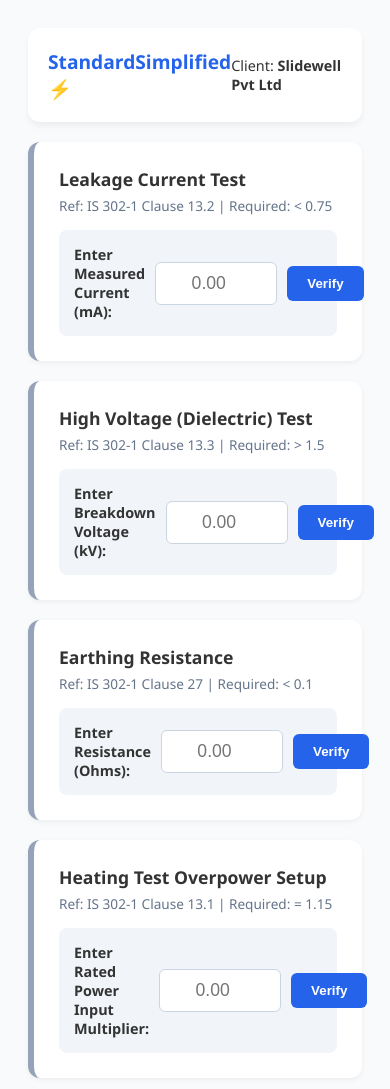
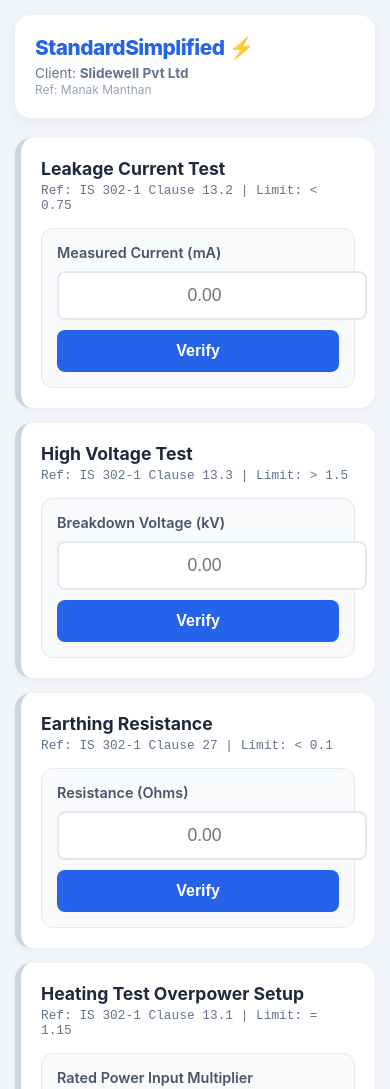
Before and after one commit to imcoderdev/app, a plain HTML site: page index.html in a window 390 px wide. Shown: the top 1089 px of the page. Drawn offline with Linux system fonts and the light colour scheme.

Commit message:
Refactor index.html for improved styles and logic
Refactor styles and improve layout for better mobile responsiveness. Update test descriptions and fix logic for displaying results.

```diff
--- a/index.html
+++ b/index.html
@@ -1,56 +1,228 @@
 <!DOCTYPE html>
 <html lang="en">
+
 <head>
     <meta charset="UTF-8">
     <meta name="viewport" content="width=device-width, initial-scale=1.0">
     <title>StandardSimplified | Smart Audit</title>
     <style>
-        :root { --primary: #2563eb; --success: #16a34a; --danger: #dc2626; --bg: #f8fafc; --card: #ffffff; }
-        body { font-family: 'Segoe UI', sans-serif; background: var(--bg); padding: 20px; color: #333; }
-        .container { max-width: 700px; margin: 0 auto; }
+        :root {
+            --primary: #2563eb;
+            --success: #16a34a;
+            --danger: #dc2626;
+            --bg: #f1f5f9;
+            --card: #ffffff;
+            --text: #1e293b;
+        }
 
-        /* Header */
-        header { background: var(--card); padding: 20px; border-radius: 12px; box-shadow: 0 4px 6px rgba(0,0,0,0.05); margin-bottom: 20px; display: flex; justify-content: space-between; align-items: center; }
-        .logo { font-weight: 800; color: var(--primary); font-size: 1.2rem; }
+        body {
+            font-family: -apple-system, BlinkMacSystemFont, 'Segoe UI', Roboto, sans-serif;
+            background: var(--bg);
+            padding: 15px;
+            margin: 0;
+            color: var(--text);
+            -webkit-font-smoothing: antialiased;
+        }
 
-        /* Card */
-        .check-card { background: var(--card); border-radius: 12px; padding: 25px; margin-bottom: 20px; box-shadow: 0 2px 5px rgba(0,0,0,0.05); border-left: 6px solid #94a3b8; }
-        .check-card.passed { border-left-color: var(--success); }
-        .check-card.failed { border-left-color: var(--danger); }
+        .container {
+            max-width: 600px;
+            margin: 0 auto;
+            width: 100%;
+        }
 
-        .test-title { font-size: 1.1rem; font-weight: 700; margin-bottom: 5px; }
-        .std-ref { font-size: 0.85rem; color: #64748b; margin-bottom: 15px; }
+        /* Header - Stacked on Mobile */
+        header {
+            background: var(--card);
+            padding: 20px;
+            border-radius: 16px;
+            box-shadow: 0 4px 15px rgba(0, 0, 0, 0.05);
+            margin-bottom: 20px;
+            display: flex;
+            flex-direction: row;
+            /* Default row for desktop */
+            justify-content: space-between;
+            align-items: center;
+        }
 
-        /* The Input Section */
-        .input-group { display: flex; gap: 10px; align-items: center; background: #f1f5f9; padding: 15px; border-radius: 8px; }
-        input { padding: 10px; border: 1px solid #cbd5e1; border-radius: 6px; width: 100px; font-size: 1.1rem; text-align: center; }
-        label { font-weight: 600; font-size: 0.9rem; flex-grow: 1; }
+        .logo {
+            font-weight: 800;
+            color: var(--primary);
+            font-size: 1.3rem;
+            letter-spacing: -0.5px;
+        }
 
-        .btn-check { background: var(--primary); color: white; border: none; padding: 10px 20px; border-radius: 6px; cursor: pointer; font-weight: 600; }
-        .btn-check:hover { background: #1d4ed8; }
+        .client-name {
+            font-size: 0.85rem;
+            color: #64748b;
+            text-align: right;
+            line-height: 1.2;
+        }
+
+        /* Cards */
+        .check-card {
+            background: var(--card);
+            border-radius: 16px;
+            padding: 20px;
+            margin-bottom: 15px;
+            box-shadow: 0 2px 8px rgba(0, 0, 0, 0.03);
+            border-left: 6px solid #cbd5e1;
+            transition: transform 0.2s;
+        }
+
+        .check-card.passed {
+            border-left-color: var(--success);
+        }
+
+        .check-card.failed {
+            border-left-color: var(--danger);
+        }
+
+        .test-title {
+            font-size: 1.1rem;
+            font-weight: 700;
+            margin-bottom: 4px;
+        }
+
+        .std-ref {
+            font-size: 0.8rem;
+            color: #64748b;
+            margin-bottom: 15px;
+            font-family: monospace;
+        }
+
+        /* Mobile-Friendly Inputs */
+        .input-group {
+            background: #f8fafc;
+            padding: 15px;
+            border-radius: 12px;
+            border: 1px solid #e2e8f0;
+            display: flex;
+            flex-direction: column;
+            /* Stack by default on mobile */
+            gap: 10px;
+        }
+
+        label {
+            font-weight: 600;
+            font-size: 0.9rem;
+            color: #475569;
+        }
+
+        .input-row {
+            display: flex;
+            gap: 10px;
+        }
+
+        input {
+            padding: 12px;
+            border: 2px solid #e2e8f0;
+            border-radius: 8px;
+            font-size: 1.1rem;
+            text-align: center;
+            width: 100%;
+            /* Full width */
+            outline: none;
+            transition: border-color 0.2s;
+        }
+
+        input:focus {
+            border-color: var(--primary);
+        }
+
+        .btn-check {
+            background: var(--primary);
+            color: white;
+            border: none;
+            padding: 12px 20px;
+            border-radius: 8px;
+            cursor: pointer;
+            font-weight: 600;
+            font-size: 1rem;
+            flex-shrink: 0;
+            transition: background 0.2s;
+        }
+
+        .btn-check:active {
+            transform: scale(0.96);
+        }
 
         /* Results */
-        .result-box { margin-top: 15px; padding: 15px; border-radius: 6px; display: none; }
-        .result-box.fail { background: #fee2e2; color: var(--danger); border: 1px solid var(--danger); }
-        .result-box.pass { background: #dcfce7; color: var(--success); border: 1px solid var(--success); }
+        .result-box {
+            margin-top: 15px;
+            padding: 15px;
+            border-radius: 8px;
+            display: none;
+            font-size: 0.95rem;
+            line-height: 1.5;
+            animation: fadeIn 0.3s ease-in;
+        }
 
+        .result-box.fail {
+            background: #fef2f2;
+            color: #991b1b;
+            border: 1px solid #fecaca;
+        }
+
+        .result-box.pass {
+            background: #f0fdf4;
+            color: #166534;
+            border: 1px solid #bbf7d0;
+        }
+
+        @keyframes fadeIn {
+            from {
+                opacity: 0;
+                transform: translateY(-5px);
+            }
+
+            to {
+                opacity: 1;
+                transform: translateY(0);
+            }
+        }
+
+        /* --- MOBILE TWEAKS --- */
+        @media (max-width: 480px) {
+            header {
+                flex-direction: column;
+                gap: 5px;
+                align-items: flex-start;
+            }
+
+            .client-name {
+                text-align: left;
+            }
+
+            .input-row {
+                flex-direction: column;
+            }
+
+            .btn-check {
+                width: 100%;
+            }
+        }
     </style>
 </head>
+
 <body>
 
     <div class="container">
         <header>
             <div class="logo">StandardSimplified ⚡</div>
-        <div style="font-size: 0.9rem;">Client: <b>Slidewell Pvt Ltd</b></div>
+            <div class="client-name">
+                Client: <b>Slidewell Pvt Ltd</b><br>
+                <span style="font-size:0.75rem; color:#94a3b8;">Ref: Manak Manthan</span>
+            </div>
         </header>
 
         <div id="app"></div>
 
+        <div style="text-align:center; color:#94a3b8; font-size:0.8rem; margin-top:30px;">
+            Built by Standards Club, KKWIEER 🎓
+        </div>
     </div>
 
     <script>
-    // 1. The "Smart" Data (We add 'limit' and 'operator' here)
-    // In the real app, Python extracts these numbers from the PDF.
         const standardTests = [
             {
                 id: 1,
@@ -58,17 +230,17 @@
                 clause: "IS 302-1 Clause 13.2",
                 input_label: "Measured Current (mA)",
                 limit: 0.75,
-            operator: "<", // Value must be LESS than limit
-            fix_advice: "Check the heating element insulation. Ensure the Mica sheet is not cracked."
+                operator: "<",
+                fix_advice: "Check heating element insulation (Mica sheet). Ensure no moisture ingress."
             },
             {
                 id: 2,
-            title: "High Voltage (Dielectric) Test",
+                title: "High Voltage Test",
                 clause: "IS 302-1 Clause 13.3",
                 input_label: "Breakdown Voltage (kV)",
                 limit: 1.5,
-            operator: ">", // Value must be GREATER than limit
-            fix_advice: "Moisture detected in the assembly. Bake the component at 80°C for 2 hours."
+                operator: ">",
+                fix_advice: "Insulation weak. Bake component at 80°C for 2 hours to remove moisture."
             },
             {
                 id: 3,
@@ -77,10 +249,10 @@
                 input_label: "Resistance (Ohms)",
                 limit: 0.1,
                 operator: "<",
-            fix_advice: "Tighten the green wire screw on the chassis. Clean rust from the contact point."
+                fix_advice: "Tighten green wire screw. Clean rust from chassis contact point."
             },
             {
-  "id": 3,
+                "id": 4,
                 "title": "Heating Test Overpower Setup",
                 "clause": "IS 302-1 Clause 13.1",
                 "input_label": "Rated Power Input Multiplier",
@@ -92,17 +264,18 @@
 
         const app = document.getElementById('app');
 
-    // 2. Render Loop
         standardTests.forEach(test => {
             app.innerHTML += `
             <div class="check-card" id="card-${test.id}">
                 <div class="test-title">${test.title}</div>
-                <div class="std-ref">Ref: ${test.clause} | Required: ${test.operator} ${test.limit}</div>
+                <div class="std-ref">Ref: ${test.clause} | Limit: ${test.operator} ${test.limit}</div>
 
                 <div class="input-group">
-                    <label>Enter ${test.input_label}:</label>
+                    <label>${test.input_label}</label>
+                    <div class="input-row">
                         <input type="number" step="0.01" id="input-${test.id}" placeholder="0.00">
                         <button class="btn-check" onclick="evaluateTest(${test.id})">Verify</button>
+                    </div>
                 </div>
 
                 <div id="result-${test.id}" class="result-box"></div>
@@ -110,41 +283,37 @@
         `;
         });
 
-    // 3. The Brain Logic
         function evaluateTest(id) {
             const test = standardTests.find(t => t.id === id);
-        const userValue = parseFloat(document.getElementById(`input-${id}`).value);
+            const inputElem = document.getElementById(`input-${id}`);
+            const userValue = parseFloat(inputElem.value);
             const resultBox = document.getElementById(`result-${id}`);
             const card = document.getElementById(`card-${id}`);
 
             if (isNaN(userValue)) {
-            alert("Please enter a number!");
+                inputElem.style.borderColor = "red";
+                setTimeout(() => inputElem.style.borderColor = "#e2e8f0", 1000);
                 return;
             }
 
-        // Check Pass/Fail
             let passed = false;
             if (test.operator === "<" && userValue < test.limit) passed = true;
             if (test.operator === ">" && userValue > test.limit) passed = true;
 
             if (passed) {
-            // PASS LOGIC
                 card.className = "check-card passed";
                 resultBox.className = "result-box pass";
                 resultBox.style.display = "block";
-            resultBox.innerHTML = `✅ <b>PASS:</b> Value is within safe limits.`;
+                resultBox.innerHTML = `✅ <b>PASS</b><br>Value is within safe limits.`;
             } else {
-            // FAIL LOGIC
                 card.className = "check-card failed";
                 resultBox.className = "result-box fail";
                 resultBox.style.display = "block";
-            resultBox.innerHTML = `
-                ❌ <b>FAIL:</b> Value is unsafe.<br>
-                <b>Corrective Action:</b> ${test.fix_advice}
-            `;
+                resultBox.innerHTML = `❌ <b>FAIL</b><br><b>Action:</b> ${test.fix_advice}`;
             }
         }
     </script>
 
 </body>
+
 </html>
```
Lines whose indentation alone changed are shown as unchanged.
